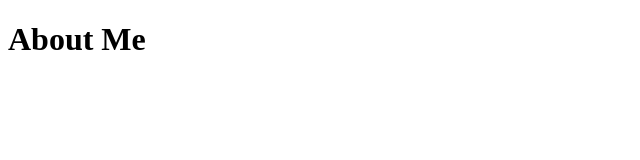
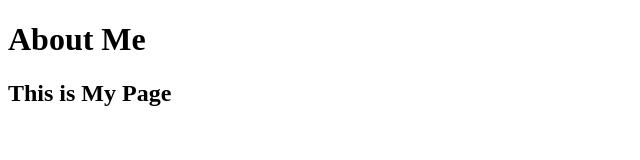
Before and after one commit to anjirab/myfirstwebsite, a plain HTML site: page index.html in a window 1280 px wide. Shown: the whole page, without its empty margins (0-640 px from the left). Drawn offline with Linux system fonts and the light colour scheme.

Commit message:
Update index.html

```diff
--- a/index.html
+++ b/index.html
@@ -1,4 +1,5 @@
 <!DOCTYPE html>
 <html>
     <h1> About Me </h1>
+    <h2> This is My Page </h2>
 </html>
```
